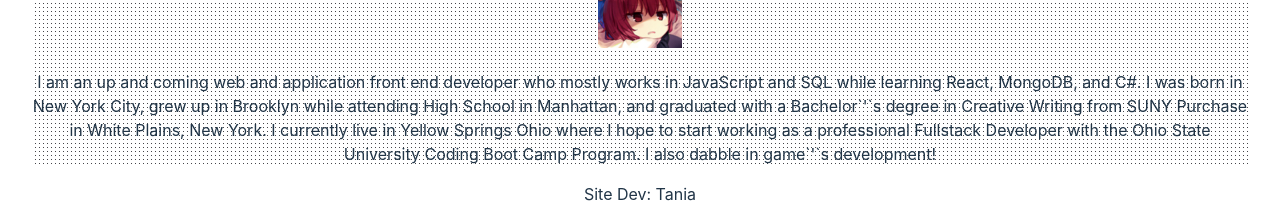
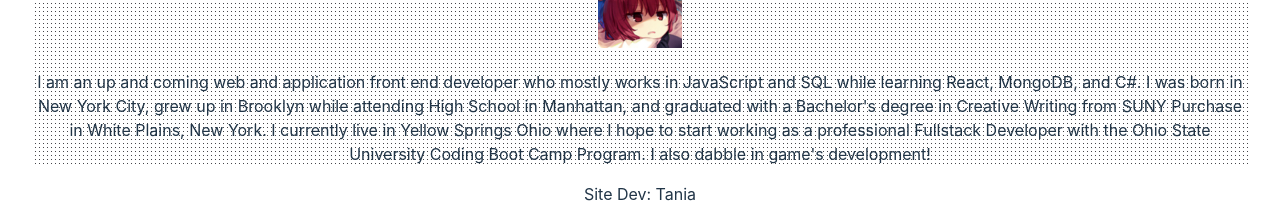
Before and after one commit to Shrcker/tania-professional-portfolio, a React (Vite) app: page / in a window 1280 px wide. Shown: the part 434-650 px from the top of the page. Built offline with nearby package versions, Linux system fonts and the light colour scheme.

Commit message:
fixed up type

```diff
--- a/src/pages/About.jsx
+++ b/src/pages/About.jsx
@@ -10,10 +10,10 @@ export default function About() {
         I am an up and coming web and application front end developer who mostly
         works in JavaScript and SQL while learning React, MongoDB, and C#.
         I was born in New York City, grew up in Brooklyn while attending High School
-        in Manhattan, and graduated with a Bachelor`&apos;`s degree in Creative Writing
+        in Manhattan, and graduated with a Bachelor&apos;s degree in Creative Writing
         from SUNY Purchase in White Plains, New York. I currently live in Yellow Springs
         Ohio where I hope to start working as a professional Fullstack Developer with the
-        Ohio State University Coding Boot Camp Program. I also dabble in game`&apos;`s development!
+        Ohio State University Coding Boot Camp Program. I also dabble in game&apos;s development!
       </p>
     </div>
   );
```
